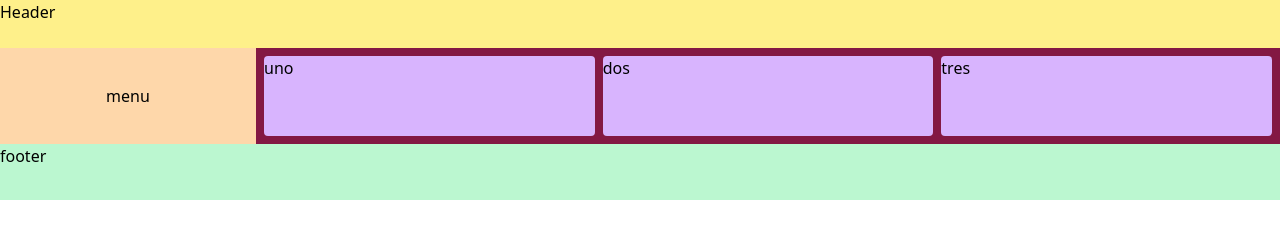
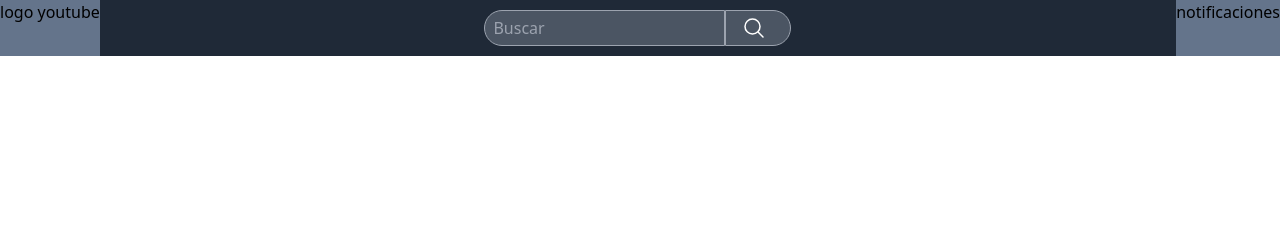
Before and after one commit to darwingpacheco/tailwindcss, a website: page src/estructura.html in a window 1280 px wide. Drawn offline with nearby package versions, Linux system fonts and the light colour scheme; files that its build step writes are made by us from their sources.

Commit message:
Probando como hacer la pagina de Youtube

```diff
--- a/src/estructura.html
+++ b/src/estructura.html
@@ -6,19 +6,23 @@
   <link href="/dist/output.css" rel="stylesheet">
 </head>
 <body>
-    <div class="container grid grid-cols-5 mx-auto bg-slate-400">
-        <header class="h-12 bg-yellow-200 col-span-5">Header</header>
-            <menu class="flex items-center justify-center col-span-1 bg-orange-200 h-24">
-                menu
-            </menu>
-            <div class="col-span-4 bg-pink-900 grid p-2 gap-2 grid-cols-3 ">
-                <div class="bg-purple-300 rounded">uno</div>
-                <div class="bg-purple-300 rounded">dos</div>
-                <div class="bg-purple-300 rounded">tres</div>
-            </div>
-        <footer class="bg-green-200 h-14 col-span-5 ">
-            footer
-        </footer>
+ <div class="h-14 bg-gray-800 flex justify-between">
+    <div class="bg-slate-500">
+        logo youtube
     </div>
+    <div class="flex items-center">
+        <input class="border rounded-l-full bg-gray-600 border-gray-400 pl-2 h-9"
+        type="search" placeholder="Buscar">
+        <div class="bg-gray-600 border border-l-9 border-gray-400 h-9 flex items-center rounded-r-full pl-4 pr-6 text-white">
+            <svg xmlns="http://www.w3.org/2000/svg" fill="none" viewBox="0 0 24 24" stroke-width="1.5" stroke="currentColor" class="w-6 h-6">
+                <path stroke-linecap="round" stroke-linejoin="round" d="M21 21l-5.197-5.197m0 0A7.5 7.5 0 105.196 5.196a7.5 7.5 0 0010.607 10.607z" />
+              </svg>
+
+        </div>
+    </div>
+    <div class="bg-slate-500">
+        notificaciones
+    </div>
+ </div>
 </body>
 </html>
--- /dev/null
+++ b/src/youtube.html
@@ -0,0 +1,24 @@
+<!doctype html>
+<html>
+<head>
+  <meta charset="UTF-8">
+  <meta name="viewport" content="width=device-width, initial-scale=1.0">
+  <link href="/dist/output.css" rel="stylesheet">
+</head>
+<body>
+    <div class="container grid grid-cols-5 mx-auto bg-slate-400">
+        <header class="h-12 bg-yellow-200 col-span-5">Header</header>
+            <menu class="flex items-center justify-center col-span-1 bg-orange-200 h-24">
+                menu
+            </menu>
+            <div class="col-span-4 bg-pink-900 grid p-2 gap-2 grid-cols-3 ">
+                <div class="bg-purple-300 rounded">uno</div>
+                <div class="bg-purple-300 rounded">dos</div>
+                <div class="bg-purple-300 rounded">tres</div>
+            </div>
+        <footer class="bg-green-200 h-14 col-span-5 ">
+            footer
+        </footer>
+    </div>
+</body>
+</html>
```
